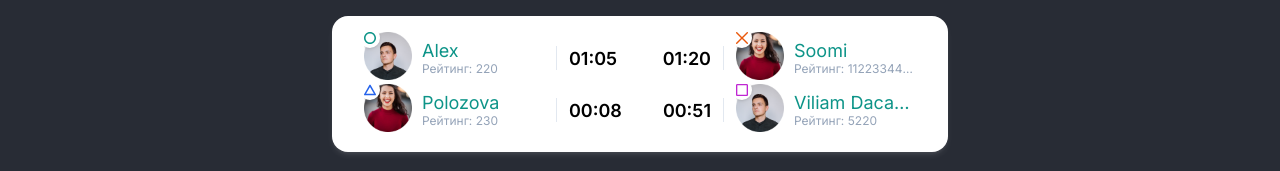
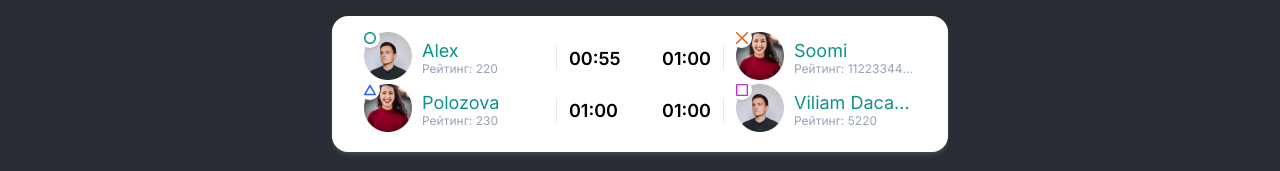
Before and after one commit to polozovaanastasia/tic-tac-toe-online, a Next.js app: page / in a window 1280 px wide. Shown: the part 196-367 px from the top of the page. Built offline with nearby package versions, Linux system fonts and the light colour scheme.

Commit message:
timer logic.

```diff
--- a/src/app/page.tsx
+++ b/src/app/page.tsx
@@ -5,15 +5,19 @@ import GameTitle from "@/components/GameNew/GameTitle/GameTitle";
 import GameInfo from "@/components/GameNew/GameInfo/GameInfo";
 import GameField from "@/components/GameNew/GameField/GameField";
 import { GAME_SYMBOL } from "@/constants";
+import useGameState from "@/hooks/useGameState";
 
 function Home() {
     const playersCount = 4;
+    const { cells, currentMove, nextMove, onCellClickHandler } =
+        useGameState(playersCount);
     return (
         <div className={styles["app"]}>
             <Header />
             <main className={styles["app-content"]}>
                 <GameTitle playersCount={playersCount} />
                 <GameInfo
+                    currentMove={currentMove}
                     playersCount={playersCount}
                     players={[
                         {
@@ -21,7 +25,7 @@ function Home() {
                             name: "Alex",
                             rating: 220,
                             symbol: GAME_SYMBOL.ZERO,
-                            time: "01:05",
+                            time: 60,
                             avatar: "/images/avatar2.png",
                         },
                         {
@@ -29,7 +33,7 @@ function Home() {
                             name: "Soomi",
                             rating: 112233445566778899,
                             symbol: GAME_SYMBOL.CROSS,
-                            time: "01:20",
+                            time: 60,
                             avatar: "/images/avatar.png",
                         },
                         {
@@ -37,7 +41,7 @@ function Home() {
                             name: "Polozova",
                             rating: 230,
                             symbol: GAME_SYMBOL.TRIANGLE,
-                            time: "00:08",
+                            time: 60,
                             avatar: "/images/avatar.png",
                         },
                         {
@@ -45,13 +49,18 @@ function Home() {
                             name: "Viliam Dacarad",
                             rating: 5220,
                             symbol: GAME_SYMBOL.SQUARE,
-                            time: "00:51",
+                            time: 60,
                             avatar: "/images/avatar2.png",
                         },
                     ]}
                     className="container-margins"
                 />
-                <GameField playersCount={playersCount} />
+                <GameField
+                    cells={cells}
+                    currentMove={currentMove}
+                    nextMove={nextMove}
+                    onCellClickHandler={onCellClickHandler}
+                />
             </main>
         </div>
     );
--- a/src/components/GameNew/GameField/GameField.tsx
+++ b/src/components/GameNew/GameField/GameField.tsx
@@ -3,15 +3,21 @@ import UIButtons from "../../uikit/Button/UIButton";
 import styles from "./GameField.module.css";
 import GameMoveInfo from "./GameMoveInfo/GameMoveInfo";
 import { SIZES } from "@/constants";
-import useGameState from "../../../hooks/useGameState";
+import { CellType, SymbolValueType } from "@/types";
 
 type GameFieldPropsType = {
-    playersCount: number;
+    cells: Array<CellType>;
+    currentMove: SymbolValueType;
+    nextMove: SymbolValueType;
+    onCellClickHandler: (i: number) => void;
 };
 
-function GameField({ playersCount }: GameFieldPropsType) {
-    const { cells, currentMove, nextMove, onCellClickHandler } =
-        useGameState(playersCount);
+function GameField({
+    cells,
+    currentMove,
+    nextMove,
+    onCellClickHandler,
+}: GameFieldPropsType) {
     const actions = (
         <>
             <UIButtons variant="primary" size={SIZES.MEDIUM} onClick={() => {}}>
--- a/src/components/GameNew/GameInfo/GameInfo.tsx
+++ b/src/components/GameNew/GameInfo/GameInfo.tsx
@@ -7,17 +7,23 @@ export type PlayerType = {
     name: string;
     rating: number;
     symbol: SymbolValueType;
-    time: string;
+    time: number;
     avatar: string;
 };
 
 type GameInfoPropsType = {
+    currentMove: SymbolValueType;
     playersCount: number;
     players: Array<PlayerType>;
     className: string;
 };
 
-function GameInfo({ playersCount, players, className }: GameInfoPropsType) {
+function GameInfo({
+    currentMove,
+    playersCount,
+    players,
+    className,
+}: GameInfoPropsType) {
     return (
         <div className={`${styles["game-info"]} ${styles[className]}`}>
             {players.slice(0, playersCount).map((player) => {
@@ -31,6 +37,7 @@ function GameInfo({ playersCount, players, className }: GameInfoPropsType) {
                         symbol={symbol}
                         time={time}
                         avatar={avatar}
+                        isTimerRunning={currentMove === player.symbol}
                     />
                 );
             })}
--- a/src/components/GameNew/GameInfo/PlayerInfo/PlayerInfo.module.css
+++ b/src/components/GameNew/GameInfo/PlayerInfo/PlayerInfo.module.css
@@ -9,6 +9,10 @@
     align-items: center;
     font-size: 18px;
     font-weight: 600;
+}
+
+.time_warning {
+    color: #ea580c;
 }
 
 .player > span {
--- a/src/components/GameNew/GameInfo/PlayerInfo/PlayerInfo.tsx
+++ b/src/components/GameNew/GameInfo/PlayerInfo/PlayerInfo.tsx
@@ -1,8 +1,10 @@
 import Profile from "@/components/Profile/Profile";
 import styles from "./PlayerInfo.module.css";
 import { PlayerType } from "../GameInfo";
+import { useEffect, useState } from "react";
+import classNames from "classnames";
 
-type PlayerInfoPropsType = PlayerType;
+type PlayerInfoPropsType = PlayerType & { isTimerRunning: boolean };
 
 function PlayerInfo({
     id,
@@ -11,7 +13,37 @@ function PlayerInfo({
     symbol,
     time,
     avatar,
+    isTimerRunning,
 }: PlayerInfoPropsType) {
+    const [seconds, setSeconds] = useState<number>(time);
+
+    const minutesString = String(Math.trunc(seconds / 60)).padStart(2, "0");
+    const secondsString = String(seconds % 60).padStart(2, "0");
+
+    const playerTimeClasses = classNames(
+        styles["player__time"],
+        seconds <= 10 ? styles[`time_warning`] : ""
+    );
+
+    useEffect(() => {
+        if (isTimerRunning) {
+            const intervalId = setInterval(() => {
+                setSeconds((s) => {
+                    if (s <= 0) {
+                        clearInterval(intervalId);
+                        return 0;
+                    }
+                    return s - 1;
+                });
+            }, 1000);
+            // Cleanup: очищаем интервал при размонтировании компонента.
+            return () => {
+                clearInterval(intervalId);
+                setSeconds(time); // Если хотим, чтобы time был не на всю игру, а на ход.
+            };
+        }
+    }, [isTimerRunning, time]);
+
     return (
         <div key={id} className={styles["player"]}>
             <Profile
@@ -21,7 +53,9 @@ function PlayerInfo({
                 symbol={symbol}
             />
             <span></span>
-            <div className={styles["player__time"]}>{time}</div>
+            <div className={playerTimeClasses}>
+                {minutesString + ":" + secondsString}
+            </div>
         </div>
     );
 }
```
